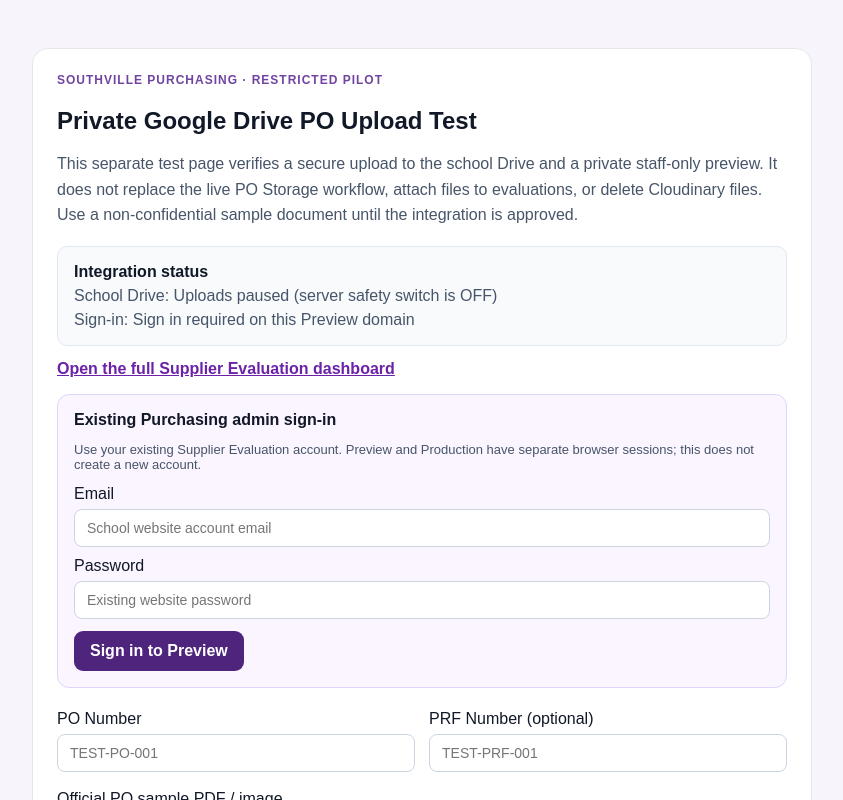
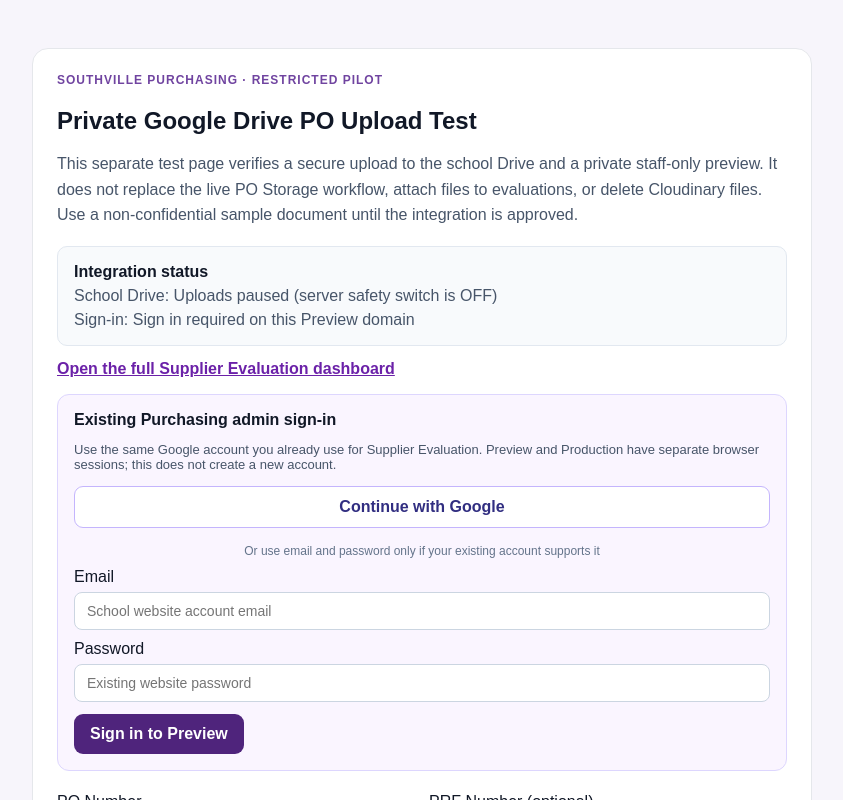
Before and after one commit to jeromeitable37-alt/Supplier-Evaluation, a Next.js app: page /po-drive-pilot in a window 1280 px wide. Shown: the top 800 px of the page, without its empty margins (218-1061 px from the left). Built offline with nearby package versions, Linux system fonts and the light colour scheme; no server answers.

Commit message:
Support existing Google SSO in PO Drive Preview pilot and clarify login failures

```diff
--- a/app/po-drive-pilot/page.tsx
+++ b/app/po-drive-pilot/page.tsx
@@ -2,7 +2,7 @@
 
 import { useEffect, useState } from "react";
 import { onAuthStateChanged, type User } from "firebase/auth";
-import { auth, signInWithEmail } from "../../lib/firebase";
+import { auth, signInWithEmail, signInWithGoogle } from "../../lib/firebase";
 
 type Uploaded = { fileId: string; name: string; mimeType: string; size: number };
 const MAX_SIZE = 8 * 1024 * 1024;
@@ -15,6 +15,7 @@ export default function PoDrivePilot() {
   const [email, setEmail] = useState("");
   const [password, setPassword] = useState("");
   const [signingIn, setSigningIn] = useState(false);
+  const [signingGoogleIn, setSigningGoogleIn] = useState(false);
   const [driveReady, setDriveReady] = useState(false);
   const [driveEnabled, setDriveEnabled] = useState(false);
   const [poNumber, setPoNumber] = useState("");
@@ -88,6 +89,35 @@ export default function PoDrivePilot() {
         : "Could not sign in. Check your account.");
     } finally {
       setSigningIn(false);
+    }
+  }
+
+  async function googleSignIn() {
+    if (!auth) {
+      setAuthIssue("Firebase is not configured for this Preview site.");
+      return;
+    }
+    setSigningGoogleIn(true);
+    setAuthIssue("");
+    try {
+      // Match the login provider already offered on the real website.
+      await signInWithGoogle();
+      setPassword("");
+    } catch (failure: any) {
+      const code = String(failure?.code || "");
+      if (code === "auth/unauthorized-domain") {
+        setAuthIssue("Google sign-in is not authorized for this Preview URL. The Firebase project owner must add this exact Vercel hostname to Authentication > Settings > Authorized domains.");
+      } else if (code === "auth/popup-blocked") {
+        setAuthIssue("Your browser blocked the Google pop-up. Allow pop-ups for this Preview website, then try again.");
+      } else if (code === "auth/popup-closed-by-user" || code === "auth/cancelled-popup-request") {
+        setAuthIssue("Google sign-in was cancelled. Select Continue with Google to try again.");
+      } else {
+        setAuthIssue(failure instanceof Error
+          ? failure.message.replace(/^Firebase: /, "")
+          : "Could not sign in with Google. Try again using your existing account.");
+      }
+    } finally {
+      setSigningGoogleIn(false);
     }
   }
 
@@ -201,7 +231,16 @@ export default function PoDrivePilot() {
             style={{ border: "1px solid #ddd6fe", borderRadius: 12, padding: 16, marginTop: 14, background: "#faf5ff" }}>
             <strong>Existing Purchasing admin sign-in</strong>
             <p style={{ fontSize: 13, color: "#475569" }}>
-              Use your existing Supplier Evaluation account. Preview and Production have separate browser sessions; this does not create a new account.
+              Use the same Google account you already use for Supplier Evaluation.
+              Preview and Production have separate browser sessions; this does not create a new account.
+            </p>
+            <button type="button" onClick={() => void googleSignIn()} disabled={signingGoogleIn || signingIn}
+              style={{ ...buttonStyle, display: "block", width: "100%", background: "#ffffff",
+                color: "#312e81", border: "1px solid #c4b5fd", marginTop: 14 }}>
+              {signingGoogleIn ? "Opening Google sign-in…" : "Continue with Google"}
+            </button>
+            <p style={{ margin: "16px 0 8px", fontSize: 12, color: "#64748b", textAlign: "center" }}>
+              Or use email and password only if your existing account supports it
             </p>
             <label style={{ display: "block", marginTop: 10 }}>Email
               <input style={inputStyle} type="email" value={email} onChange={e => setEmail(e.target.value)}
```
